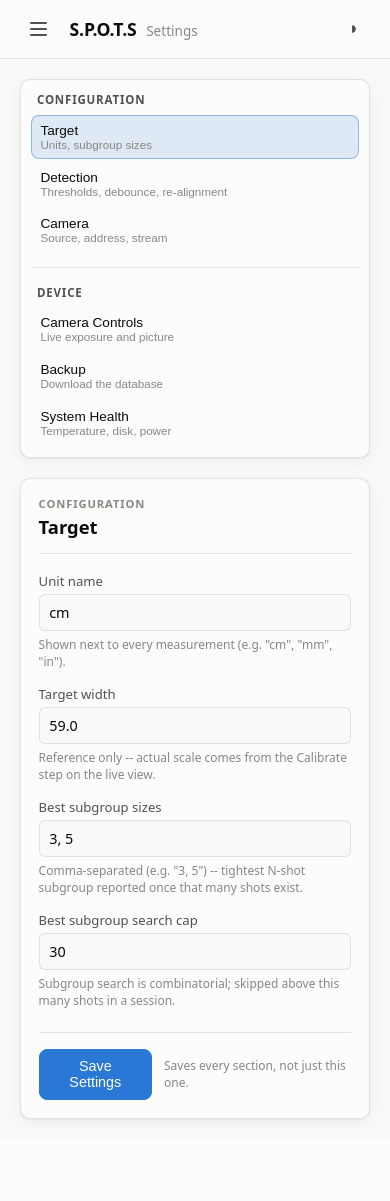
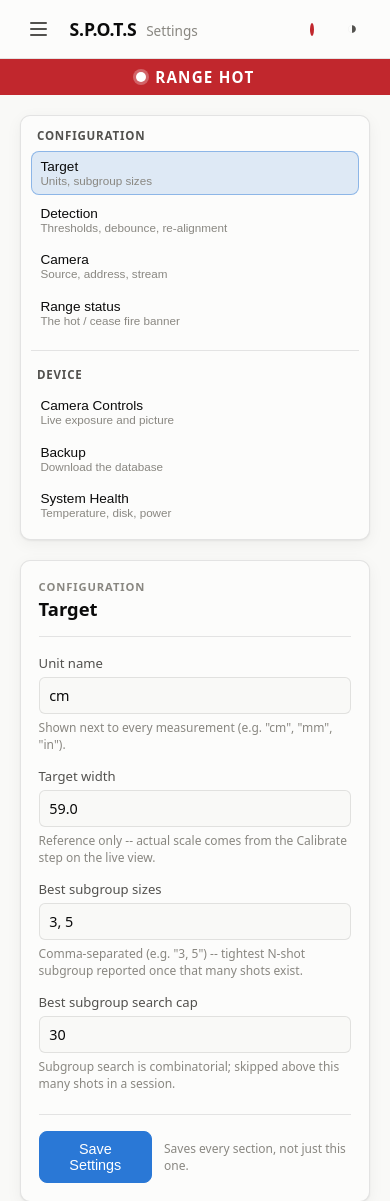
Before and after one commit to DGTLVulcan/S.P.O.T.S, a Flask app: page /settings in a window 390 px wide. Shown: the top 1201 px of the page. Before the commit the page ends 1121 px from the top, so only its background shows below. Run offline with Flask 3, Linux system fonts and the light colour scheme; data that the repository does not hold is empty.

Commit message:
Add a range hot / cease fire banner to every page
Shared server-side so every phone agrees, and switchable off in Settings.

```diff
--- a/spots/config.py
+++ b/spots/config.py
@@ -147,6 +147,10 @@ class WebConfig:
     # Pi's own 2.4GHz AP can't carry -- the stream then backs up in TCP and
     # arrives seconds late.
     stream_max_width: int = 960
+    # The range-hot / cease-fire banner. A range indicator that is wrong is
+    # worse than none, so it can be switched off outright rather than left
+    # showing a state nobody is keeping up to date.
+    range_status_enabled: bool = True
 
 
 def _build(config_class, raw: dict):
--- a/spots/web/routes.py
+++ b/spots/web/routes.py
@@ -88,6 +88,41 @@ def index():
         layout=_storage().get_layout(),
         tiles=TILES,
     )
+
+
+@bp.app_context_processor
+def _range_status():
+    """Both the banner and its button appear on every page, so the state
+    reaches the templates here rather than through seven render calls."""
+    try:
+        return {"range_status": {
+            "enabled": _settings().web.range_status_enabled,
+            "state": _storage().get_range_state(),
+        }}
+    except Exception:
+        # A context processor that raises takes down every page with it,
+        # and this is furniture, not something worth failing a render for.
+        return {"range_status": {"enabled": False, "state": "hot"}}
+
+
+@bp.route("/api/range_state")
+def api_range_state():
+    return jsonify({
+        "enabled": _settings().web.range_status_enabled,
+        "state": _storage().get_range_state(),
+    })
+
+
+@bp.route("/api/range_state", methods=["POST"])
+def api_range_state_set():
+    if not _settings().web.range_status_enabled:
+        return jsonify({"error": "The range status banner is switched off in Settings"}), 409
+    wanted = (request.get_json(force=True) or {}).get("state")
+    try:
+        state = _storage().set_range_state(wanted)
+    except ValueError as err:
+        return jsonify({"error": str(err)}), 400
+    return jsonify({"ok": True, "state": state})
 
 
 @bp.route("/api/layout")
@@ -1182,6 +1217,8 @@ def _apply_settings_form(settings, form) -> list[str]:
     settings.camera.stream_height = stream_height
     settings.camera.stream_bitrate = stream_bitrate
 
+    settings.web.range_status_enabled = "web.range_status_enabled" in form
+
     settings.save()
     return []
 
--- /dev/null
+++ b/spots/web/static/range_status.js
@@ -0,0 +1,84 @@
+// The range-hot / cease-fire banner.
+//
+// The state is held on the Pi, not in the browser, so every phone looking
+// at S.P.O.T.S shows the same thing -- which is the only way a range
+// indicator is worth anything. Pages other than the dashboard poll for it,
+// since someone else may have called the cease fire.
+(function () {
+  const banner = document.getElementById("range-banner");
+  const toggle = document.getElementById("range-toggle");
+  if (!toggle) return;
+
+  const POLL_MS = 15000;
+  let state = toggle.classList.contains("is-cease") ? "cease" : "hot";
+  let busy = false;
+
+  function paint(next) {
+    state = next;
+    const hot = state === "hot";
+    if (banner) {
+      banner.classList.toggle("is-hot", hot);
+      banner.classList.toggle("is-cease", !hot);
+      const text = banner.querySelector(".range-banner-text");
+      if (text) text.textContent = hot ? "Range Hot" : "Cease Fire";
+    }
+    toggle.classList.toggle("is-hot", hot);
+    toggle.classList.toggle("is-cease", !hot);
+    toggle.setAttribute("aria-pressed", hot ? "false" : "true");
+    if (!toggle.disabled) {
+      toggle.title = hot
+        ? "Range is hot — call a cease fire"
+        : "Cease fire — make the range hot";
+    }
+  }
+
+  async function set(next) {
+    if (busy || toggle.disabled) return;
+    busy = true;
+    const previous = state;
+    paint(next);                       // move now; the range won't wait
+    try {
+      const res = await fetch("/api/range_state", {
+        method: "POST",
+        headers: { "Content-Type": "application/json" },
+        body: JSON.stringify({ state: next }),
+      });
+      if (!res.ok) throw new Error(`HTTP ${res.status}`);
+      const data = await res.json();
+      paint(data.state);
+    } catch (err) {
+      // Put it back rather than leave the banner claiming something the
+      // Pi never agreed to.
+      paint(previous);
+      if (banner) {
+        const text = banner.querySelector(".range-banner-text");
+        if (text) text.textContent = "Range status could not be changed";
+      }
+    } finally {
+      busy = false;
+    }
+  }
+
+  toggle.addEventListener("click", () => set(state === "hot" ? "cease" : "hot"));
+
+  async function poll() {
+    if (busy) return;
+    try {
+      const res = await fetch("/api/range_state", { cache: "no-store" });
+      if (!res.ok) return;
+      const data = await res.json();
+      if (data.enabled && data.state !== state) paint(data.state);
+    } catch (err) {
+      /* the next tick can try again */
+    }
+  }
+
+  if (!toggle.disabled) {
+    setInterval(poll, POLL_MS);
+    // Coming back to a page that has been open in a pocket all morning
+    // should not show a stale banner.
+    document.addEventListener("visibilitychange", () => {
+      if (!document.hidden) poll();
+    });
+  }
+})();
--- a/spots/web/static/style.css
+++ b/spots/web/static/style.css
@@ -1502,3 +1502,63 @@ a.equip-nav-item { text-decoration: none; }
 /* The menu is the first thing in the bar, so the title sits beside it
    rather than being pushed around by it. */
 .appbar .menu + .brand { margin-left: 0.1rem; }
+
+/* ---------- Range status ----------
+   Red for live fire, green for a cold range, the way a range flag reads.
+   Full width and hard to miss: it is the one thing on the page that says
+   whether it is safe to be downrange. */
+
+.range-banner {
+  display: flex;
+  align-items: center;
+  justify-content: center;
+  gap: 0.6rem;
+  padding: 0.5rem 1.25rem;
+  font-size: 0.95rem;
+  font-weight: 700;
+  letter-spacing: 0.08em;
+  text-transform: uppercase;
+  color: #ffffff;
+  /* Colours are fixed rather than themed: this one must not change
+     meaning between light and dark mode. */
+  background: #c1272d;
+}
+
+.range-banner.is-cease { background: #1a7f37; }
+
+.range-banner-dot {
+  width: 10px;
+  height: 10px;
+  border-radius: 50%;
+  background: currentColor;
+  box-shadow: 0 0 0 3px rgba(255, 255, 255, 0.28);
+}
+
+/* The button that switches it, in the app bar. */
+.range-toggle .range-toggle-dot {
+  display: block;
+  width: 13px;
+  height: 13px;
+  border-radius: 50%;
+  border: 2px solid currentColor;
+  background: currentColor;
+}
+
+.range-toggle.is-hot { color: #c1272d; }
+.range-toggle.is-cease { color: #1a7f37; }
+.range-toggle:not(.is-disabled):hover {
+  background: var(--page);
+  border-color: currentColor;
+}
+
+/* Switched off in Settings: still there, plainly inert, and it says why
+   on hover rather than leaving you wondering where the button went. */
+.range-toggle.is-disabled {
+  color: var(--ink-muted);
+  opacity: 0.45;
+  cursor: not-allowed;
+}
+
+.range-toggle.is-disabled .range-toggle-dot {
+  background: transparent;
+}
--- /dev/null
+++ b/spots/web/templates/_range_banner.html
@@ -0,0 +1,12 @@
+{#- The range-hot / cease-fire banner, on every page above the content.
+
+    Red means live fire, green means the range is cold and you may go
+    downrange -- the same way a range flag reads. Hidden entirely when the
+    feature is switched off, since a status nobody maintains is worse than
+    no status at all. -#}
+{%- if range_status.enabled %}
+<div id="range-banner" class="range-banner is-{{ range_status.state }}" role="status" aria-live="polite">
+  <span class="range-banner-dot" aria-hidden="true"></span>
+  <span class="range-banner-text">{% if range_status.state == 'hot' %}Range Hot{% else %}Cease Fire{% endif %}</span>
+</div>
+{%- endif %}
--- /dev/null
+++ b/spots/web/templates/_range_toggle.html
@@ -0,0 +1,12 @@
+{#- The button that switches the banner, top right on every page. It stays
+    visible when the feature is off -- greyed, and saying why -- so the
+    control doesn't silently vanish. -#}
+<button id="range-toggle" type="button"
+        class="icon-btn range-toggle{% if not range_status.enabled %} is-disabled{% endif %} is-{{ range_status.state }}"
+        {% if not range_status.enabled %}disabled aria-disabled="true"
+        title="Disabled &mdash; switch the range status banner on in Settings"
+        {% else %}title="{% if range_status.state == 'hot' %}Range is hot &mdash; call a cease fire{% else %}Cease fire &mdash; make the range hot{% endif %}"
+        {% endif %}
+        aria-label="Range status" aria-pressed="{{ 'true' if range_status.state == 'cease' else 'false' }}">
+  <span class="range-toggle-dot" aria-hidden="true"></span>
+</button>
--- a/spots/web/templates/compare.html
+++ b/spots/web/templates/compare.html
@@ -15,9 +15,12 @@
       <span class="subtitle">Compare Sessions</span>
     </div>
     <div class="icon-nav">
+      {% include '_range_toggle.html' %}
       <button id="theme-toggle" class="icon-btn" type="button" title="Toggle theme" aria-label="Toggle theme">&#9788;</button>
     </div>
   </header>
+
+  {% include '_range_banner.html' %}
 
   <main>
     <div class="equip-layout full-width">
@@ -55,6 +58,7 @@
 
   <script>window.SPOTS_PRESELECTED = {{ preselected | tojson }};</script>
   <script src="{{ url_for('static', filename='theme.js') }}"></script>
+  <script src="{{ url_for('static', filename='range_status.js') }}"></script>
   <script src="{{ url_for('static', filename='menu.js') }}"></script>
   <script src="{{ url_for('static', filename='diagram.js') }}"></script>
   <script src="{{ url_for('static', filename='compare.js') }}"></script>
--- a/spots/web/templates/equipment.html
+++ b/spots/web/templates/equipment.html
@@ -15,9 +15,12 @@
       <span class="subtitle">Equipment</span>
     </div>
     <div class="icon-nav">
+      {% include '_range_toggle.html' %}
       <button id="theme-toggle" class="icon-btn" type="button" title="Toggle theme" aria-label="Toggle theme">&#9788;</button>
     </div>
   </header>
+
+  {% include '_range_banner.html' %}
 
   <main class="equip-main">
     <div class="equip-layout">
@@ -31,6 +34,7 @@
   </main>
 
   <script src="{{ url_for('static', filename='theme.js') }}"></script>
+  <script src="{{ url_for('static', filename='range_status.js') }}"></script>
   <script src="{{ url_for('static', filename='menu.js') }}"></script>
   <script src="{{ url_for('static', filename='equipment.js') }}"></script>
 </body>
--- a/spots/web/templates/index.html
+++ b/spots/web/templates/index.html
@@ -21,11 +21,14 @@
       <select id="equip-target" class="equipment-select" aria-label="Target" title="Target face"></select>
     </div>
     <div class="icon-nav">
+      {% include '_range_toggle.html' %}
       <button id="layout-toggle" class="icon-btn" type="button" title="Arrange cards" aria-label="Arrange cards" aria-pressed="false"><span class="icon-columns" aria-hidden="true"></span></button>
       <button id="sound-toggle" class="icon-btn" type="button" title="Shot sound" aria-label="Toggle shot sound">&#9834;</button>
       <button id="theme-toggle" class="icon-btn" type="button" title="Toggle theme" aria-label="Toggle theme">&#9788;</button>
     </div>
   </header>
+
+  {% include '_range_banner.html' %}
 
   <div class="layout-bar" id="layout-bar" hidden>
     <span class="layout-bar-title">Arranging cards</span>
@@ -225,6 +228,7 @@
     window.SPOTS_TILES = {{ tiles | tojson }};
   </script>
   <script src="{{ url_for('static', filename='theme.js') }}"></script>
+  <script src="{{ url_for('static', filename='range_status.js') }}"></script>
   <script src="{{ url_for('static', filename='menu.js') }}"></script>
   <script src="{{ url_for('static', filename='diagram.js') }}"></script>
   <script src="{{ url_for('static', filename='health.js') }}"></script>
--- a/spots/web/templates/ranges.html
+++ b/spots/web/templates/ranges.html
@@ -15,9 +15,12 @@
       <span class="subtitle">Ranges</span>
     </div>
     <div class="icon-nav">
+      {% include '_range_toggle.html' %}
       <button id="theme-toggle" class="icon-btn" type="button" title="Toggle theme" aria-label="Toggle theme">&#9788;</button>
     </div>
   </header>
+
+  {% include '_range_banner.html' %}
 
   <main class="equip-main">
     <div class="equip-layout">
@@ -158,6 +161,7 @@
   </main>
 
   <script src="{{ url_for('static', filename='theme.js') }}"></script>
+  <script src="{{ url_for('static', filename='range_status.js') }}"></script>
   <script src="{{ url_for('static', filename='menu.js') }}"></script>
   <script src="{{ url_for('static', filename='ranges.js') }}"></script>
 </body>
--- a/spots/web/templates/session_detail.html
+++ b/spots/web/templates/session_detail.html
@@ -20,9 +20,12 @@
       </span>
     </div>
     <div class="icon-nav">
+      {% include '_range_toggle.html' %}
       <button id="theme-toggle" class="icon-btn" type="button" title="Toggle theme" aria-label="Toggle theme">&#9788;</button>
     </div>
   </header>
+
+  {% include '_range_banner.html' %}
 
   <main>
     <section style="flex: 1 1 320px; min-width: 280px; display: flex; flex-direction: column; gap: 1.25rem;">
@@ -149,6 +152,7 @@
   </main>
 
   <script src="{{ url_for('static', filename='theme.js') }}"></script>
+  <script src="{{ url_for('static', filename='range_status.js') }}"></script>
   <script src="{{ url_for('static', filename='menu.js') }}"></script>
   <script src="{{ url_for('static', filename='diagram.js') }}"></script>
   <script>
--- a/spots/web/templates/sessions_list.html
+++ b/spots/web/templates/sessions_list.html
@@ -15,9 +15,12 @@
       <span class="subtitle">Session History</span>
     </div>
     <div class="icon-nav">
+      {% include '_range_toggle.html' %}
       <button id="theme-toggle" class="icon-btn" type="button" title="Toggle theme" aria-label="Toggle theme">&#9788;</button>
     </div>
   </header>
+
+  {% include '_range_banner.html' %}
 
   <main>
     <div class="card full-width">
@@ -65,6 +68,7 @@
   </main>
 
   <script src="{{ url_for('static', filename='theme.js') }}"></script>
+  <script src="{{ url_for('static', filename='range_status.js') }}"></script>
   <script src="{{ url_for('static', filename='menu.js') }}"></script>
   <script>
     (function () {
--- a/spots/web/templates/settings.html
+++ b/spots/web/templates/settings.html
@@ -15,9 +15,12 @@
       <span class="subtitle">Settings</span>
     </div>
     <div class="icon-nav">
+      {% include '_range_toggle.html' %}
       <button id="theme-toggle" class="icon-btn" type="button" title="Toggle theme" aria-label="Toggle theme">&#9788;</button>
     </div>
   </header>
+
+  {% include '_range_banner.html' %}
 
   <main class="equip-main">
     {% if saved %}<div class="banner success full-width">Settings saved.</div>{% endif %}
@@ -45,6 +48,12 @@
             <span class="equip-nav-text">
               <span class="equip-nav-name">Camera</span>
               <span class="equip-nav-sub">Source, address, stream</span>
+            </span>
+          </button>
+          <button type="button" class="equip-nav-item settings-nav" data-panel="range">
+            <span class="equip-nav-text">
+              <span class="equip-nav-name">Range status</span>
+              <span class="equip-nav-sub">The hot / cease fire banner</span>
             </span>
           </button>
         </div>
@@ -185,6 +194,30 @@
             </div>
           </div>
 
+          <div class="settings-panel" data-panel="range" hidden>
+            <div class="equip-detail-head">
+              <div class="equip-detail-titles">
+                <span class="equip-detail-kind">Configuration</span>
+                <span class="settings-title">Range status</span>
+              </div>
+            </div>
+            <div class="field checkbox-field">
+              <input type="checkbox" id="range_status_enabled" name="web.range_status_enabled"
+                     {% if settings.web.range_status_enabled %}checked{% endif %}>
+              <label for="range_status_enabled">Show the range status banner</label>
+            </div>
+            <p class="hint" style="margin: -0.4rem 0 0.9rem;">
+              A red <strong>Range Hot</strong> or green <strong>Cease Fire</strong> band across the
+              top of every page, switched with the button beside the theme toggle. The state is
+              shared, so every phone looking at S.P.O.T.S shows the same thing.
+            </p>
+            <p class="hint">
+              Switch it off if nobody is going to keep it up to date &mdash; a status that is wrong
+              is worse than none. The button stays visible either way, greyed out, so it is
+              obvious the feature exists rather than having quietly vanished.
+            </p>
+          </div>
+
           <div class="settings-panel" data-panel="camera" hidden>
             <div class="equip-detail-head">
               <div class="equip-detail-titles">
@@ -270,6 +303,7 @@
   </main>
 
   <script src="{{ url_for('static', filename='theme.js') }}"></script>
+  <script src="{{ url_for('static', filename='range_status.js') }}"></script>
   <script src="{{ url_for('static', filename='menu.js') }}"></script>
   <script src="{{ url_for('static', filename='health.js') }}"></script>
   <script src="{{ url_for('static', filename='settings.js') }}"></script>
```
Also changed, not shown: spots/storage.py (+18 -0 lines), tests/test_storage.py (+34 -0 lines), tests/test_templates.py (+16 -0 lines).
